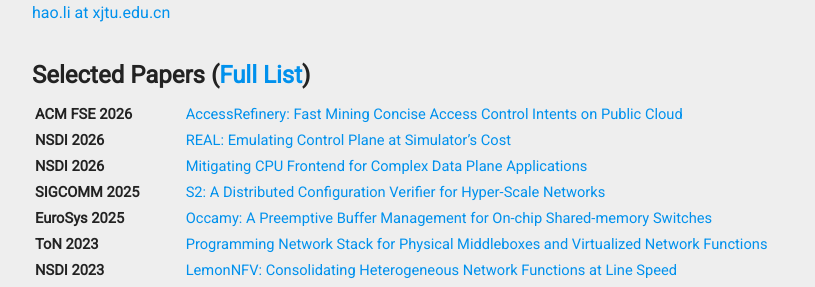
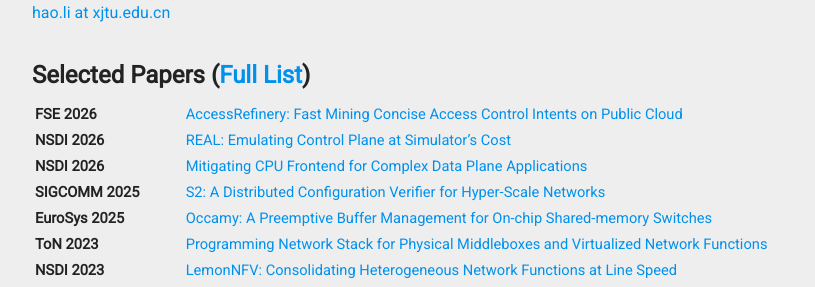
Before and after one commit to aquatoney/aquatoney.github.io, a Jekyll site: the page built from index.md, in a window 1280 px wide. Shown: the part 558-845 px from the top of the page, without its empty margins (232-1047 px from the left). Built offline with Jekyll 4.4.1, drawn with Linux system fonts in a browser that asks for light colours.

Commit message:
Update pubs.yml

```diff
--- a/_data/pubs.yml
+++ b/_data/pubs.yml
@@ -1,6 +1,6 @@
     - title:   "AccessRefinery: Fast Mining Concise Access Control Intents on Public Cloud"
       author:  "Ning Kang, Peng Zhang, Jianyuan Zhang, Hao Li, Dan Wang, Zhenrong Gu, Weibo Lin, Shibiao Jiang, Zhu He, Xu Du, Longfei Chen, Jun Li, Xiaohong Guan"
-      journal: "ACM FSE"
+      journal: "FSE"
       year:    "2026"
       corespd: "false"
       select:  "true"
```
